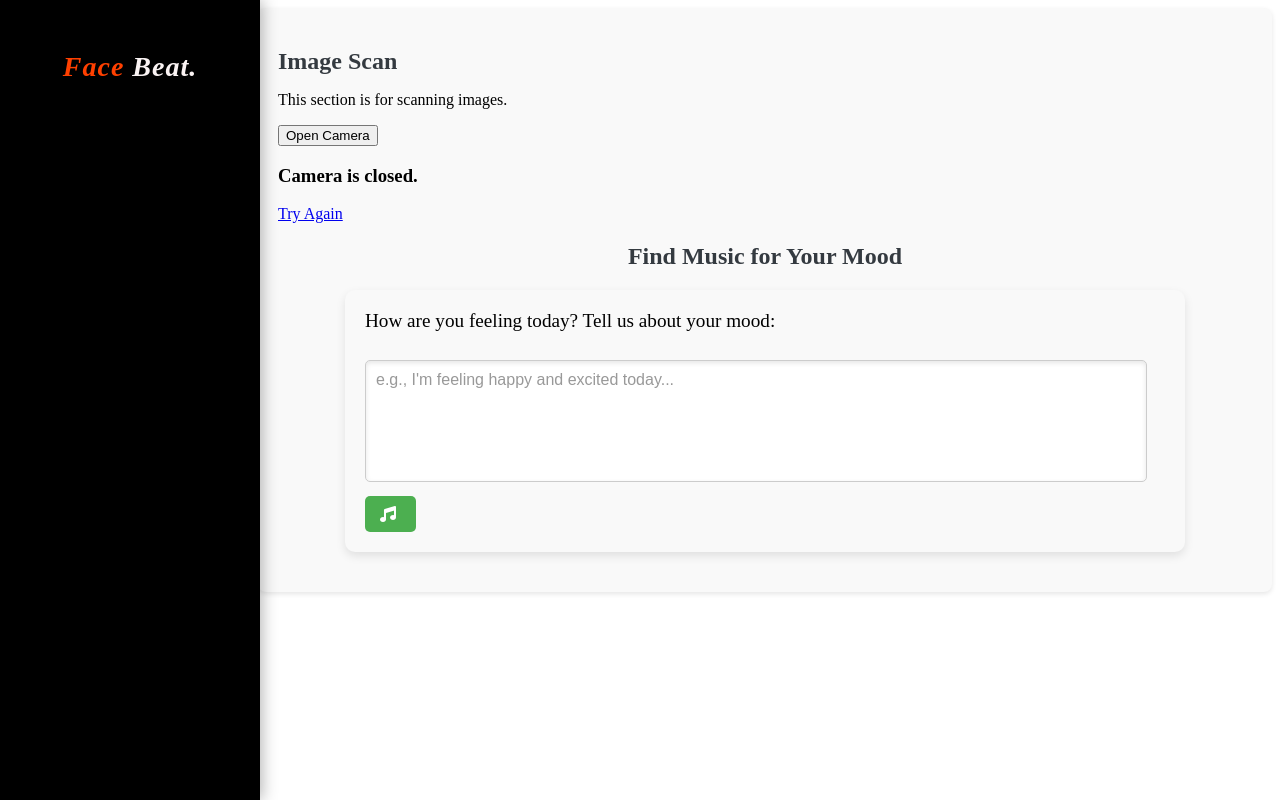
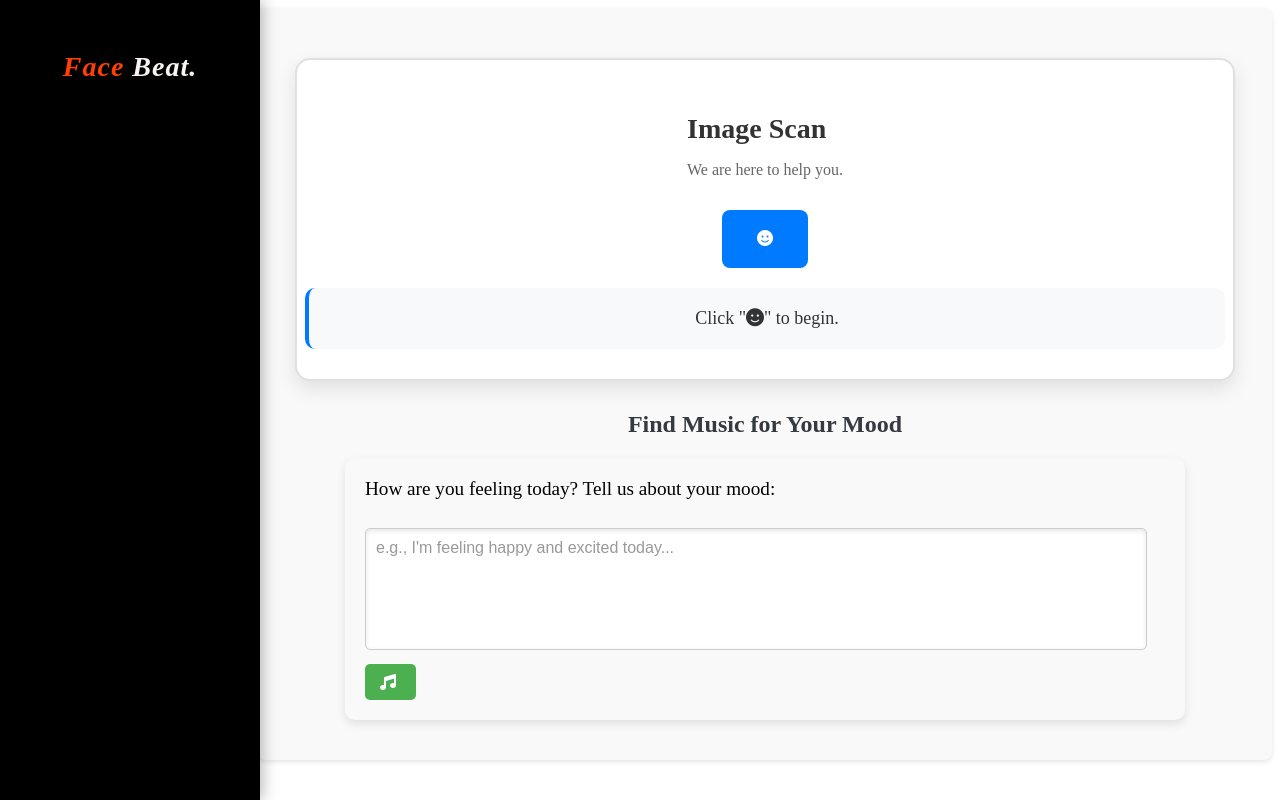
Before and after one commit to adarsh-varrier/FaceBeat, a Django app: page /consumers/imagescan/ in a window 1280 px wide. Run offline with Django 5.2, Linux system fonts and the light colour scheme.

Commit message:
face detection done

```diff
--- a/consumers/urls.py
+++ b/consumers/urls.py
@@ -22,6 +22,5 @@ urlpatterns = [
     path('recommend/', recommend_music, name='recommend_music'),
     path('genre/<int:id>/', views.music_by_genre, name='music_by_genre'),
     path('language/<int:id>/', views.music_by_language, name='music_by_language'),
-    path('video-feed/', views.video_feed, name='video_feed'),  # Route for video stream
 ]
 urlpatterns += static(settings.MEDIA_URL, document_root=settings.MEDIA_ROOT)
--- a/consumers/views.py
+++ b/consumers/views.py
@@ -20,12 +20,13 @@ from django.utils import timezone
 from .utils import get_plot  # Import the get_plot function
 from django.contrib.auth import authenticate, login, get_user_model
 from .txtemotion_utils import detect_emotion
+import time
 import cv2
 import numpy as np
-from tensorflow.keras.models import load_model
+from django.shortcuts import render
 from django.views.decorators.csrf import csrf_exempt
 from django.http import StreamingHttpResponse
-import time
+from tensorflow.keras.models import load_model
 
 
 
@@ -74,13 +75,12 @@ def user_dashboard(request):
 
 # Load the emotion detection model
 try:
-    model = load_model('consumers/emotion_model/my_emotion_model3.h5')
+    model = load_model('consumers/emotion_model/my_emotion_model3.h5')  # Adjust path accordingly
     print("Model loaded successfully.")
 except Exception as e:
     print("Error loading model:", e)
-    model = None
 
-emotion_labels = ["Angry", "sad", "Sad", "Happy", "Sad", "Happy", "Neutral"]
+emotion_labels = ["Angry", "Angry", "Sad", "Happy", "Sad", "Happy", "Neutral"]
 
 # Helper function to preprocess frames
 def preprocess_frame(frame):
@@ -91,105 +91,88 @@ def preprocess_frame(frame):
     reshaped = np.expand_dims(reshaped, axis=0)
     return reshaped
 
+# The video streaming view
+def gen_frames():
+    cap = cv2.VideoCapture(0)
+    emotion_counts = {emotion: 0 for emotion in emotion_labels}  # Dictionary to store emotion counts
+    start_time = time.time()
+    capture_duration = 15  # Set to 45 seconds
 
+    while True:
+        ret, frame = cap.read()
+        if not ret:
+            break
 
-# Global variables to manage state
-camera_open = False
-latest_emotion = None
-detect_emotions = False
+        # Preprocess frame for emotion prediction
+        processed_frame = preprocess_frame(frame)
+        prediction = model.predict(processed_frame)
+        predicted_class = np.argmax(prediction, axis=1)[0]
+        emotion = emotion_labels[predicted_class]
+
+        # Update emotion counts
+        emotion_counts[emotion] += 1
+
+        # Check if the capture time (45 seconds) has passed
+        if time.time() - start_time >= capture_duration:
+             # Find the most frequent emotion detected
+            most_frequent_emotion = max(emotion_counts, key=emotion_counts.get)
+            cap.release()  # Stop the camera after 45 seconds
+            return most_frequent_emotion  # Return the most detected emotion
+
+        # To ensure continuous feed, display the frame (for optional debugging)
+        cv2.putText(frame, f'Emotion: {emotion}', (10, 40), cv2.FONT_HERSHEY_SIMPLEX, 1, (0, 255, 0), 2)
+        cv2.imshow('Real-Time Emotion Detection', frame)
+
+        # Check if the window has been closed
+        if cv2.getWindowProperty('Real-Time Emotion Detection', cv2.WND_PROP_VISIBLE) < 1:
+            break
+
+        if cv2.waitKey(1) & 0xFF == ord('q'):
+            break
+
+    cv2.destroyAllWindows()
+    return "No emotion detected"  # Default if no emotion detected
+
 
 @csrf_exempt
 def image_scan(request):
-    global camera_open, latest_emotion, detect_emotions
+    # Emotion to custom message mapping
+    emotion_messages = {
+        'Angry': "It seems like you're feeling angry. Take a deep breath and relax.",
+        'Happy': "You're in a happy mood! Keep smiling and enjoy your day.",
+        'Sad': "I think you are sad. Everything will be okay.",
+        'Neutral': "You seem to be in a relaxed mood. Enjoy the peaceful vibes.",
+    }
 
-    if request.method == "POST":
-        action = request.POST.get("action")
-        if action == "open":
-            camera_open = True
-            latest_emotion = None  # Reset detected emotion
-            detect_emotions = True  # Start detection with delay
-        elif action == "close":
-            camera_open = False
-            detect_emotions = False
+    # Detected emotion to mood category mapping for database filtering
+    mood_mapping = {
+        'Angry': 'anger',
+        'Happy': 'happy',
+        'Sad': 'sad',
+        'Neutral': 'relax',
+    }
 
-    # Detect emotion only if camera is open and detection is triggered
-    if camera_open and detect_emotions:
-        latest_emotion = start_emotion_detection()  # Detect emotion in background
+    if request.method == "POST":  # Trigger detection on form submission
+        # Capture emotion when triggered
+        detected_emotion = gen_frames()
 
-    return render(request, 'image-scan.html', {
-        'camera_open': camera_open,
-        'emotion': latest_emotion
-    })
+        # Get mood based on the detected emotion
+        mood = mood_mapping.get(detected_emotion, 'relax')  # Default to 'relax' if not found
 
-# This function generates frames for the video feed
-def video_feed(request):
-    return StreamingHttpResponse(generate_frames(), content_type='multipart/x-mixed-replace; boundary=frame')
+        # Get the custom message based on the detected emotion
+        emotion_message = emotion_messages.get(detected_emotion, "Here's some music for your mood.")
 
-# Generate frames and stream them
-def generate_frames():
-    cap = cv2.VideoCapture(0)
-    if not cap.isOpened():
-        print("Error: Camera not accessible.")
-        return
+        # Filter music recommendations based on the detected mood
+        recommended_music = Music.objects.filter(mood=mood)
 
-    start_time = time.time()
-    capture_duration = 45  # Capture duration set to 45 seconds
-    emotion_counts = {emotion: 0 for emotion in emotion_labels}
+        return render(request, 'image-scan.html', {
+            'emotion_message': emotion_message,
+            'recommended_music': recommended_music,
+            'emotion': detected_emotion,
+        })
 
-    try:
-        while time.time() - start_time < capture_duration:
-            ret, frame = cap.read()
-            if not ret:
-                break
-
-            # Preprocess frame for emotion prediction
-            processed_frame = preprocess_frame(frame)
-
-            # Display video feed on the browser
-            ret, buffer = cv2.imencode('.jpg', frame)
-            frame = buffer.tobytes()
-            yield (b'--frame\r\n'
-                   b'Content-Type: image/jpeg\r\n\r\n' + frame + b'\r\n')
-
-    finally:
-        cap.release()
-
-    return None  # No need to return anything in the streaming generator
-
-# Delayed emotion detection after feed starts
-def start_emotion_detection():
-    time.sleep(5)  # Delay for 5 seconds to allow video to show first
-
-    # Emotion detection logic here, e.g., detect_emotion()
-    detected_emotion = detect_emotion_logic()  # Mockup of your emotion detection logic
-    return detected_emotion
-
-def detect_emotion_logic():
-    # Actual emotion detection implementation
-    emotion_counts = {emotion: 0 for emotion in emotion_labels}
-    cap = cv2.VideoCapture(0)
-
-    for _ in range(100):  # Adjust based on needs
-        ret, frame = cap.read()
-        if not ret:
-            continue
-
-        processed_frame = preprocess_frame(frame)
-        try:
-            prediction = model.predict(processed_frame)
-            predicted_class = np.argmax(prediction, axis=1)[0]
-            emotion = emotion_labels[predicted_class]
-            emotion_counts[emotion] += 1
-        except Exception as e:
-            print("Error in prediction:", e)
-            emotion = "Prediction error"
-
-    cap.release()
-    most_frequent_emotion = max(emotion_counts, key=emotion_counts.get)
-    return most_frequent_emotion if emotion_counts[most_frequent_emotion] > 0 else "No emotion detected"
-
-
-
+    # First load without emotion detection
+    return render(request, 'image-scan.html', {'emotion_message': None, 'recommended_music': None})
 
 #text_recommendation
 
--- a/templates/image-scan.html
+++ b/templates/image-scan.html
@@ -137,42 +137,172 @@
     font-size: 16px;
 }
 
+/*face-detection*/
+
+/* Main container styling */
+.camera-container {
+    display: flex;
+    flex-direction: column;
+    align-items: center;
+    justify-content: center;
+    padding: 30px;
+    background-color: #ffffff;
+    border-radius: 15px;
+    box-shadow: 0px 8px 20px rgba(0, 0, 0, 0.1);
+    width: 90%;
+    max-width: 1000px;
+    margin: 30px auto;
+    border: 2px solid #e0e0e0;
+}
+
+/* Heading section */
+.face-heading h1 {
+    font-size: 28px;
+    color: #333;
+    margin-bottom: 5px;
+}
+
+.face-heading p {
+    font-size: 16px;
+    color: #666;
+}
+
+/* Button styling */
+.face-btn .f-btn {
+    background-color: #007BFF;
+    color: #fff;
+    border: none;
+    padding: 20px 35px;
+    font-size: 16px;
+    font-weight: bold;
+    border-radius: 8px;
+    cursor: pointer;
+    transition: background-color 0.3s ease, transform 0.2s ease;
+    margin-top: 15px;
+}
+
+.face-btn .f-btn:hover {
+    background-color: #0056b3;
+    transform: scale(1.05);
+}
+
+/* Custom message box with border */
+.face-custom-msg {
+    margin-top: 20px;
+    padding: 20px;
+    background-color: #f8f9fa;
+    border-left: 4px solid #007BFF;
+    border-radius: 10px;
+    width: 100%;
+    text-align: center;
+}
+
+.face-custom-msg p {
+    font-size: 18px;
+    font-weight: 500;
+    color: #333;
+    margin: 0;
+}
+
+/* Styling for the Try Again link */
+.try-face-music a {
+    display: inline-block;
+    margin-top: 20px;
+    color: #007BFF;
+    text-decoration: none;
+    font-size: 16px;
+    font-weight: bold;
+    padding: 10px 20px;
+    border: 2px solid #007BFF;
+    border-radius: 8px;
+    transition: background-color 0.3s ease, color 0.3s ease;
+}
+
+.try-face-music a:hover {
+    background-color: #007BFF;
+    color: #fff;
+}
+
+/* Try Again Link */
+.try-face {
+    display: flex;
+    justify-content: center;
+    margin-top: 20px;
+}
+
+.try-face a {
+    color: #4CAF50;
+    font-weight: bold;
+    font-size: 1rem;
+    text-decoration: none;
+    padding: 10px 20px;
+    border: 2px solid #4CAF50;
+    border-radius: 5px;
+    transition: background-color 0.3s, color 0.3s;
+}
+
+.try-face a:hover {
+    background-color: #4CAF50;
+    color: white;
+}
+
+
 
 </style>
 
 <section id="image-scan" class="dash-section">
-    <h1>Image Scan</h1>
-    <p>This section is for scanning images.</p>
     <div class="Machine-learning-section">
         <div class="camera-container">
+            <div class="face-heading">
+                <h1>Image Scan</h1>
+                <p>We are here to help you.</p>
+            </div>
+            <div class="face-btn">
+                <!-- Camera control form -->
+                <form method="post" action="{% url 'image_scan' %}">
+                    {% csrf_token %}
+                    <button type="submit" class="f-btn"><i class="fas fa-smile"></i></button>
+                </form>
+            </div>
+            <div class="face-custom-msg">
+                {% if emotion_message %}
+                    <p>{{ emotion_message }}</p>
+                {% else %}
+                    <p>Click "<i class="fas fa-smile"></i>" to begin.</p>
+                {% endif %}
+            </div>
+            {% if recommended_music and emotion_message %}
+                <h3>Music for you</h3>
+                <ul>
+                    {% for music in recommended_music %}
+                    <div>
+                        <li class="music-list-db">
+                            <div class="music-player">
+                                <strong>{{ music.title }}</strong> by {{ music.artist }}
+                                (Genre: {{ music.genre }}, Language: {{ music.language }})
+                                <br>
+                                <div>
 
-            <!-- Camera control form -->
-            <form method="post" action="{% url 'image_scan' %}">
-                {% csrf_token %}
-                {% if camera_open %}
-                    <button type="submit" name="action" value="close">Close Camera</button>
-                {% else %}
-                    <button type="submit" name="action" value="open">Open Camera</button>
-                {% endif %}
-            </form>
-
-            {% if camera_open %}
-                <h3>Camera Feed</h3>
-                <img src="{% url 'video_feed' %}" alt="Emotion Detection Feed" style="border: 1px solid #333; width: 640px; height: 480px;">
-
-                <h3>Emotion Detection</h3>
-                {% if emotion %}
-                    <p>Detected Emotion: {{ emotion }}</p>
-                {% else %}
-                    <p>Detecting Emotion...</p>
-                {% endif %}
-            {% else %}
-                <h3>Camera is closed.</h3>
+                                    <audio controls class="music-track">
+                                        <source src="{{ music.music_file.url }}" type="audio/mp3">
+                                        Your browser does not support the audio element.
+                                    </audio>
+                                    <div class="music-controls">
+                                        <button class="prevButton btn-music-control"><i class="fas fa-backward"></i></button>
+                                        <button class="nextButton btn-music-control"><i class="fas fa-forward"></i></button>
+                                    </div>
+                                </div>
+                                <br>
+                                <small>Released on: {{ music.release_date }} | Duration: {{ music.duration }}</small>
+                            </div>
+                        </li>
+                    </div>
+                    {% endfor %}
+                </ul>
+                <div class="try-face">
+                    <a href="{% url 'image_scan' %}">Try again</a>
+                </div>
             {% endif %}
-
-            <div class="try-face-music">
-                <a href="{% url 'image_scan' %}">Try Again</a>
-            </div>
 
         </div>
         <div class="mood-search">
```
